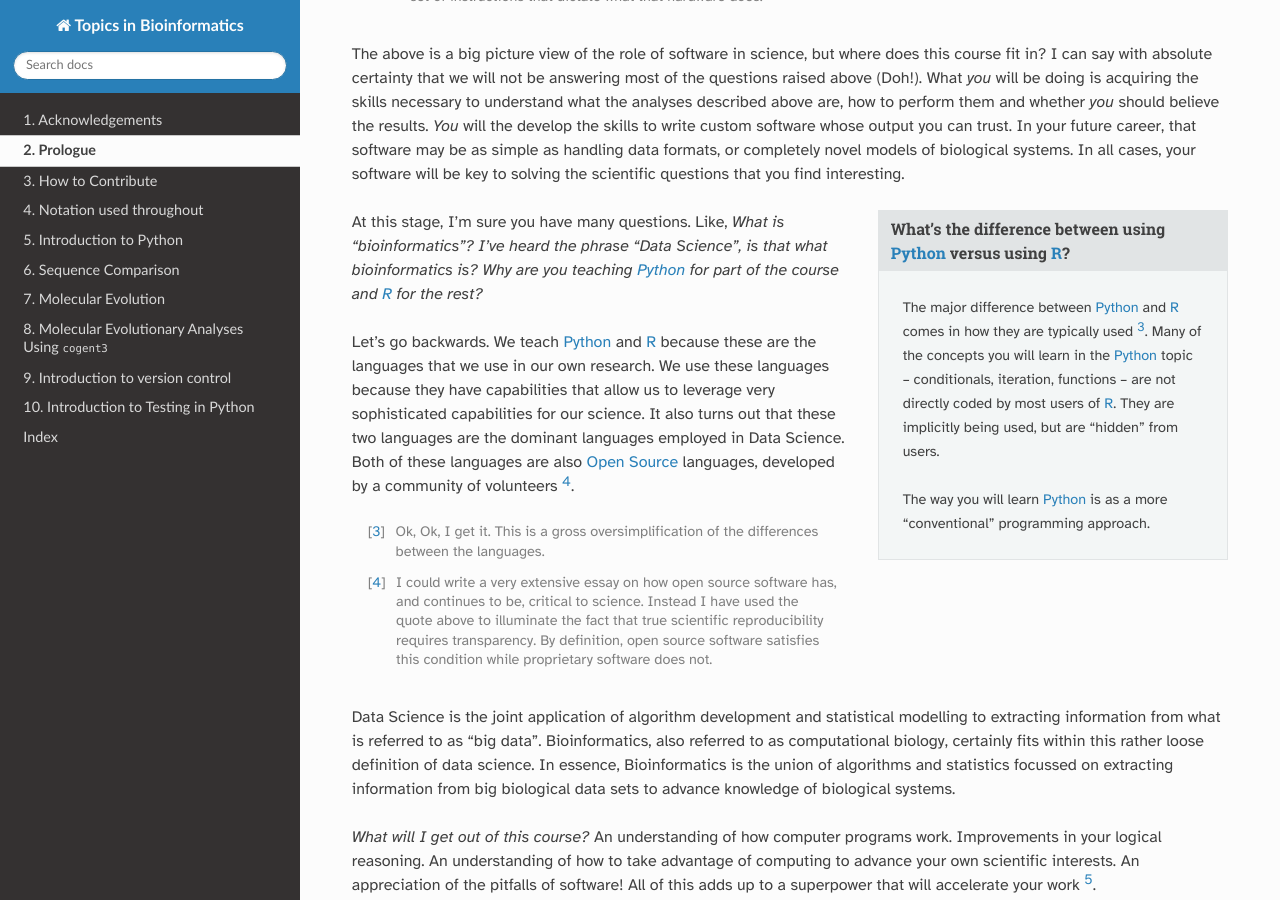
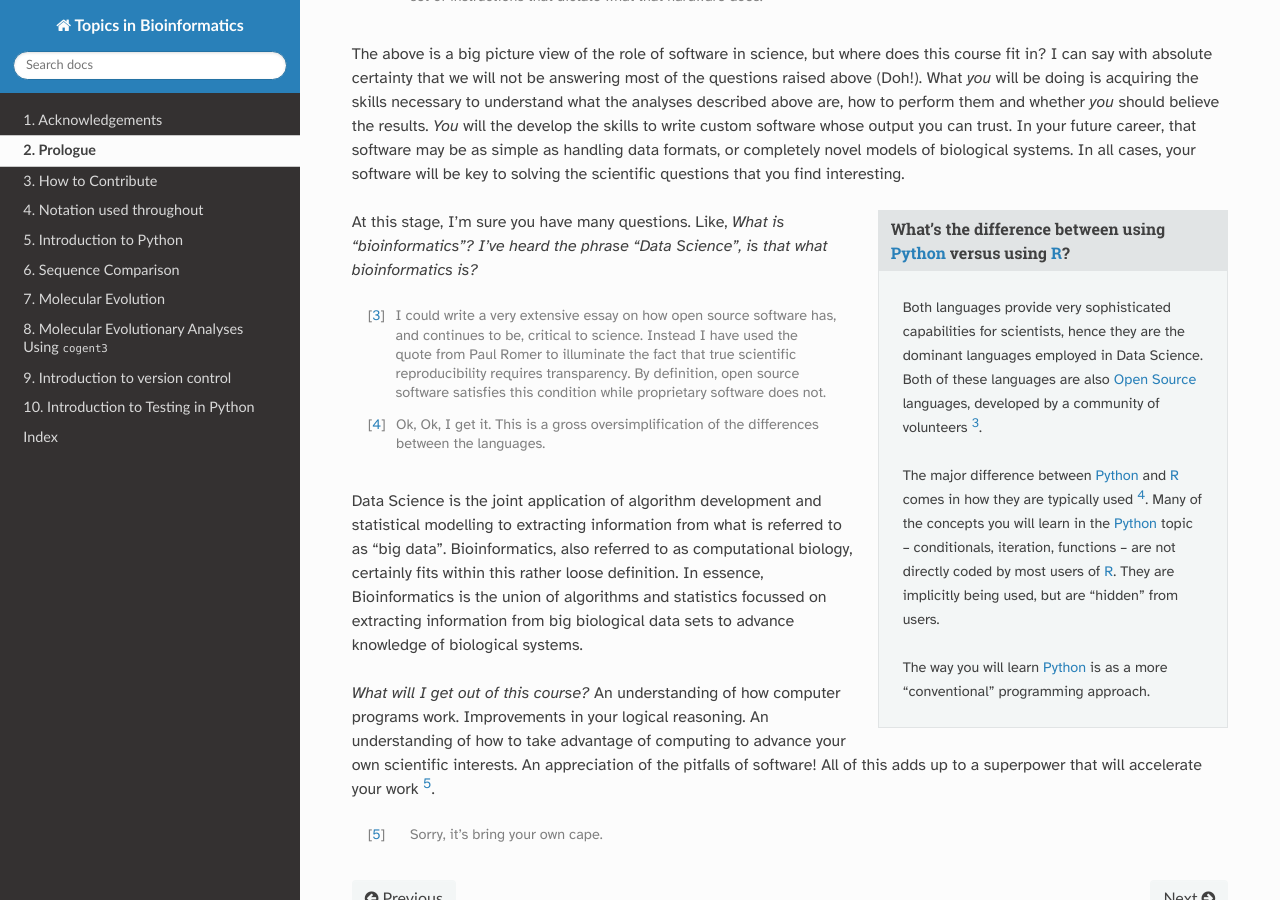
Before and after one commit to GavinHuttley/tib, a Sphinx documentation site: the page built from source/intro.rst, in a window 1280 px wide and 900 px high, scrolled down 896 px. Built offline with Sphinx 7.4.7 and the Read the Docs theme 2.0.0, drawn with Linux system fonts in a browser that asks for light colours.

Commit message:
DOC: de-emphasize R since course no longer using it

```diff
--- a/source/intro.rst
+++ b/source/intro.rst
@@ -19,22 +19,22 @@
 
 .. sidebar:: What's the difference between using Python_ versus using R_?
 
-    The major difference between Python_ and R_ comes in how they are typically used [3]_. Many of the concepts you will learn in the Python_ topic -- conditionals, iteration, functions -- are not directly coded by most users of R_. They are implicitly being used, but are "hidden" from users.
+    Both languages provide very sophisticated capabilities for scientists, hence they are the dominant languages employed in Data Science. Both of these languages are also `Open Source <https://en.wikipedia.org/wiki/Open_source>`_ languages, developed by a community of volunteers [3]_.
+
+    The major difference between Python_ and R_ comes in how they are typically used [4]_. Many of the concepts you will learn in the Python_ topic -- conditionals, iteration, functions -- are not directly coded by most users of R_. They are implicitly being used, but are "hidden" from users.
 
     The way you will learn Python_ is as a more "conventional" programming approach.
 
-At this stage, I'm sure you have many questions. Like, *What is "bioinformatics"?* *I've heard the phrase "Data Science", is that what bioinformatics is?* *Why are you teaching* |Python|_ *for part of the course and* |R|_ *for the rest?*
+At this stage, I'm sure you have many questions. Like, *What is "bioinformatics"?* *I've heard the phrase "Data Science", is that what bioinformatics is?*
 
 .. |Python| replace:: *Python*
 .. |R| replace:: *R*
 
-Let's go backwards. We teach Python_ and R_ because these are the languages that we use in our own research. We use these languages because they have capabilities that allow us to leverage very sophisticated capabilities for our science. It also turns out that these two languages are the dominant languages employed in Data Science. Both of these languages are also `Open Source <https://en.wikipedia.org/wiki/Open_source>`_ languages, developed by a community of volunteers [4]_.
+.. [3] I could write a very extensive essay on how open source software has, and continues to be, critical to science. Instead I have used the quote from Paul Romer to illuminate the fact that true scientific reproducibility requires transparency. By definition, open source software satisfies this condition while proprietary software does not.
 
-.. [3] Ok, Ok, I get it. This is a gross oversimplification of the differences between the languages.
+.. [4] Ok, Ok, I get it. This is a gross oversimplification of the differences between the languages.
 
-.. [4] I could write a very extensive essay on how open source software has, and continues to be, critical to science. Instead I have used the quote above to illuminate the fact that true scientific reproducibility requires transparency. By definition, open source software satisfies this condition while proprietary software does not.
-
-:index:`Data Science` is the joint application of algorithm development and statistical modelling to extracting information from what is referred to as "big data". Bioinformatics, also referred to as computational biology, certainly fits within this rather loose definition of data science. In essence, Bioinformatics is the union of algorithms and statistics focussed on extracting information from big biological data sets to advance knowledge of biological systems.
+:index:`Data Science` is the joint application of algorithm development and statistical modelling to extracting information from what is referred to as "big data". Bioinformatics, also referred to as computational biology, certainly fits within this rather loose definition. In essence, Bioinformatics is the union of algorithms and statistics focussed on extracting information from big biological data sets to advance knowledge of biological systems.
 
 .. seriously, need to acknowledge that languages are different
 
@@ -42,8 +42,6 @@
 
 .. todo:: add commentary on mechanics of programming being just part of the skill set, it's really the ability to transform a biological research question into a form that can be addressed using algorithm
 
-.. todo:: the benefits, a different way of seeing, logical improvements in work, super power
-
 *What will I get out of this course?* An understanding of how computer programs work. Improvements in your logical reasoning. An understanding of how to take advantage of computing to advance your own scientific interests. An appreciation of the pitfalls of software! All of this adds up to a superpower that will accelerate your work [5]_.
 
 .. [5] Sorry, it's bring your own cape.
```
